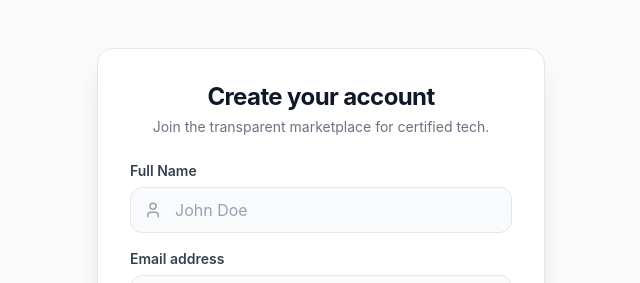
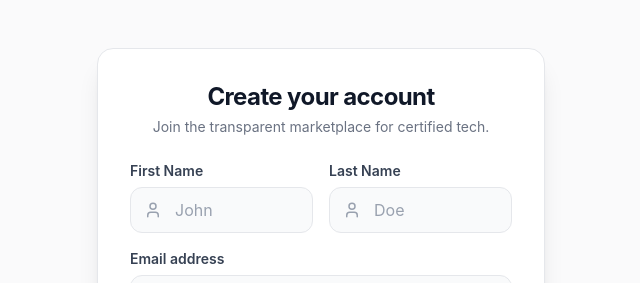
Before and after one commit to igiranezaa/frontend-revivetech, a React (Vite) app: page /register in a window 1280 px wide. Shown: the top 283 px of the page, without its empty margins (319-959 px from the left). Built offline with nearby package versions, Linux system fonts and the light colour scheme; no server answers.

Commit message:
Refactor RegisterForm to separate first and last name fields; update form submission logic accordingly

```diff
--- a/src/features/auth/components/register-form.tsx
+++ b/src/features/auth/components/register-form.tsx
@@ -14,7 +14,8 @@ import { api, getApiErrorMessage } from '../../../lib/api';
 
 export default function RegisterForm() {
   // Input fields state
-  const [fullName, setFullName] = useState('');
+  const [firstName, setFirstName] = useState('');
+  const [lastName, setLastName] = useState('');
   const [email, setEmail] = useState('');
   const [phone, setPhone] = useState('');
   const [password, setPassword] = useState('');
@@ -45,10 +46,9 @@ export default function RegisterForm() {
     setIsLoading(true);
 
     try {
-      const [firstName, ...rest] = fullName.trim().split(/\s+/);
       await api.post('/api/auth/register', {
-        firstName,
-        lastName: rest.join(' ') || firstName,
+        firstName: firstName.trim(),
+        lastName: lastName.trim(),
         email: email.trim(),
         phone: phone.trim(),
         password,
@@ -112,10 +112,11 @@ export default function RegisterForm() {
 
         <form onSubmit={handleSubmit} className='space-y-4'>
 
-          {/* ── Name Field ───────────────────────────────────────────────── */}
+          {/* ── Name Fields ──────────────────────────────────────────────── */}
+          <div className='grid grid-cols-1 gap-4 sm:grid-cols-2'>
             <div className='space-y-1.5'>
               <label className='text-sm font-semibold text-gray-700 block'>
-              Full Name
+                First Name
               </label>
               <div className='relative flex items-center'>
                 <span className='absolute left-3.5 text-gray-400'>
@@ -123,13 +124,33 @@ export default function RegisterForm() {
                 </span>
                 <input
                   type='text'
-                placeholder='John Doe'
-                value={fullName}
-                onChange={(e) => setFullName(e.target.value)}
+                  placeholder='John'
+                  value={firstName}
+                  onChange={(e) => setFirstName(e.target.value)}
                   required
                   disabled={isLoading}
                   className='w-full pl-11 pr-4 py-2.5 bg-gray-50 border border-gray-200 rounded-xl text-sm text-gray-900 placeholder-gray-400 focus:outline-none focus:border-[#127058] focus:bg-white focus:ring-2 focus:ring-[#127058]/10 transition-all disabled:opacity-60 disabled:cursor-not-allowed'
                 />
+              </div>
+            </div>
+            <div className='space-y-1.5'>
+              <label className='text-sm font-semibold text-gray-700 block'>
+                Last Name
+              </label>
+              <div className='relative flex items-center'>
+                <span className='absolute left-3.5 text-gray-400'>
+                  <User size={18} />
+                </span>
+                <input
+                  type='text'
+                  placeholder='Doe'
+                  value={lastName}
+                  onChange={(e) => setLastName(e.target.value)}
+                  required
+                  disabled={isLoading}
+                  className='w-full pl-11 pr-4 py-2.5 bg-gray-50 border border-gray-200 rounded-xl text-sm text-gray-900 placeholder-gray-400 focus:outline-none focus:border-[#127058] focus:bg-white focus:ring-2 focus:ring-[#127058]/10 transition-all disabled:opacity-60 disabled:cursor-not-allowed'
+                />
+              </div>
             </div>
           </div>
 
```
Lines whose indentation alone changed are shown as unchanged.
